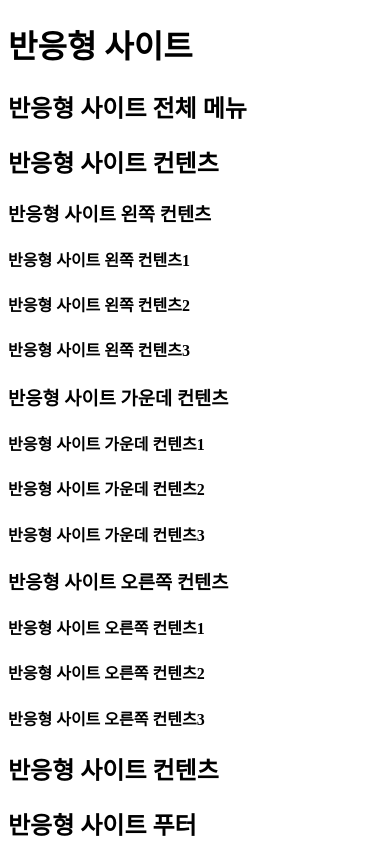
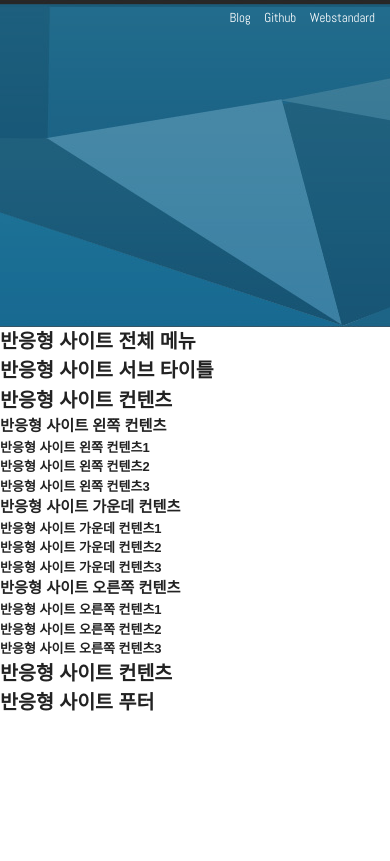
Before and after one commit to Ahram-Kim/SiteProjects, a plain HTML site: page responsive/index.html in a window 390 px wide. Drawn offline with Linux system fonts and the light colour scheme.

Commit message:
10. 반응형 웹 사이트 만들기 - 헤더 메뉴

```diff
--- a/responsive/css/reset.css
+++ b/responsive/css/reset.css
@@ -0,0 +1,11 @@
+@charset "utf-8";
+
+/* 여백 초기화 */
+body, div, ul, li, dl, dd, dt, ol, h1, h2, h3, h4, h5, h6, input, fieldset, legend, p, select, table, th, td, tr, textarea, button, form, figure, figcaption {margin: 0; padding: 0;}
+
+/* a 링크 초기화 */
+a {color: #222; text-decoration: none;}
+a:hover {color: #390;}
+
+/* 폰트 초기화 */
+body, input, textarea, select, button, table {font-family:'Nanum Gothic',AppleSDGothicNeo-Regular,'Malgun Gothic','맑은 고딕', dotum,'돋움',sans-serif; color: #222; font-size: 13px; line-height: 1.5;}
--- a/responsive/css/style.css
+++ b/responsive/css/style.css
@@ -0,0 +1,17 @@
+/* 레이아웃 */
+#header {background: url(../img/header_bg.jpg) repeat-x center top;}
+
+/* 컨테이너 */
+.container {width: 1200px; margin: 0 auto; background: rgba(0, 0, 0, 0.3)}
+
+/* 헤더 */
+.header {height: 327px;}
+.header .header_menu {text-align: right;}
+.header .header_menu a {color: #fff; padding: 8px 0 6px 10px; display: inline-block; transition: color(0.3s ease); font-family: 'Abel', sans-serif;}
+.header .header_menu a:hover {color:#ccc;}
+
+/* mediaquery */
+@media(max-width: 1220px) {
+    .container {width: 100%;}
+    .row {padding: 0 15px;}
+}
--- a/responsive/index.html
+++ b/responsive/index.html
@@ -5,7 +5,7 @@
     <meta name="author" content="webstoryboy">
     <meta name="description" content="반응형 사이트 따라하기">
     <meta name="keywords" content="반응형사이트, 웹퍼블리셔, 웹접근성, HTML5, webstoryboy, webs">
-    <title>반응형 사이트 만들기 : 아웃 라이너</title>
+    <title>반응형 사이트 만들기 : 헤더 메뉴</title>
 
     <!-- style -->
     <link rel="stylesheet" href="css/reset.css">
@@ -21,6 +21,9 @@
     <link rel="icon" href="icon/favicon-64.png" sizes="64x64">
     <link rel="icon" href="icon/favicon-128.png" sizes="128x128">
 
+    <!-- 웹 폰트 -->
+    <link href="https://fonts.googleapis.com/css2?family=Abel&display=swap" rel="stylesheet">
+
     <!-- HTLM5shiv ie6~8 -->
     <!--[if lt IE 9]>
         <script src="js/html5shiv.min.js"></script>
@@ -30,12 +33,27 @@
     <![endif]-->
 </head>
 <body>
-    <header>
-        <h1>반응형 사이트</h1>
+    <header id="header">
+        <div class="container">
+            <div class="row">
+                <div class="header">
+                    <div class="header_menu">
+                        <a href="#">Blog</a>
+                        <a href="#">Github</a>
+                        <a href="#">Webstandard</a>
+                    </div>
+                </div>
+            </div>
+        </div>
     </header>
+    <!-- header -->
+
     <nav>
         <h2>반응형 사이트 전체 메뉴</h2>
     </nav>
+    <article>
+        <h2>반응형 사이트 서브 타이틀</h2>
+    </article>
     <main>
         <section>
             <h2>반응형 사이트 컨텐츠</h2>
```
